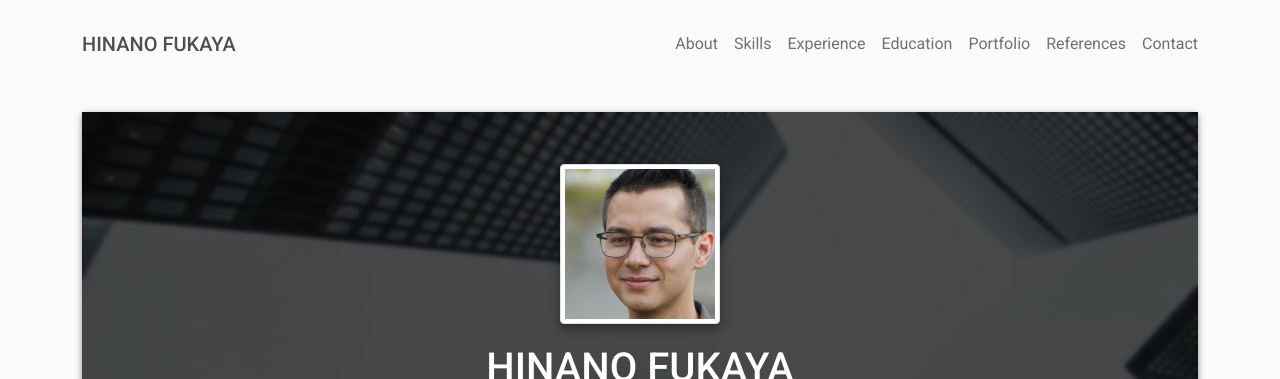
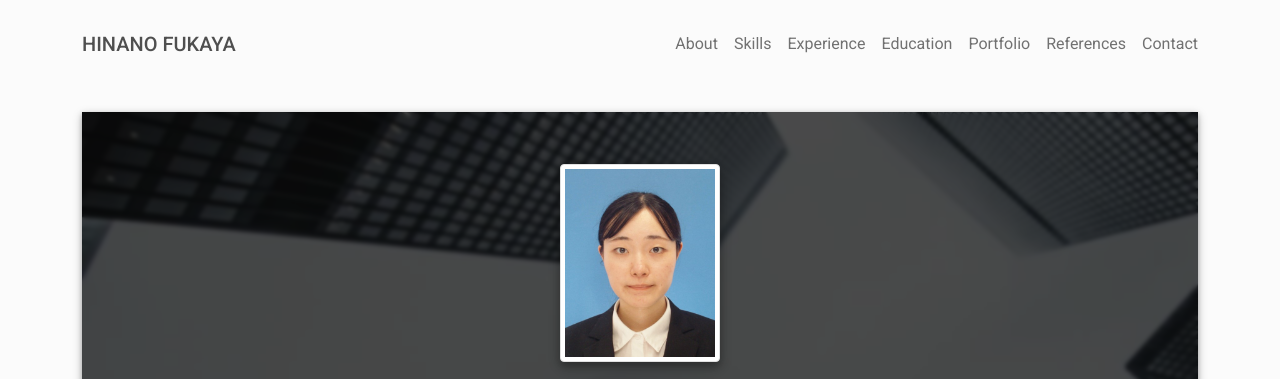
Before and after one commit to f-hinano/prof-2, a plain HTML site: page index.html in a window 1280 px wide. Shown: the top 379 px of the page. Drawn offline with Linux system fonts and the light colour scheme.

Commit message:
Update index.html　写真変更

```diff
--- a/index.html
+++ b/index.html
@@ -60,7 +60,7 @@
       <div class="cover bg-image"><img src="images/header-background.jpg"/>
         <div class="mask" style="background-color: rgba(0, 0, 0, 0.7);backdrop-filter: blur(2px);">
           <div class="text-center p-5">
-            <div class="avatar p-1"><img class="img-thumbnail shadow-2-strong" src="images/avatar.jpg" width="160" height="160"/></div>
+            <div class="avatar p-1"><img class="img-thumbnail shadow-2-strong" src="images/証明写真.jpg" width="160" height="160"/></div>
             <div class="header-bio mt-3">
               <div data-aos="zoom-in" data-aos-delay="0">
                 <h2 class="h1">HINANO FUKAYA</h2>
```
